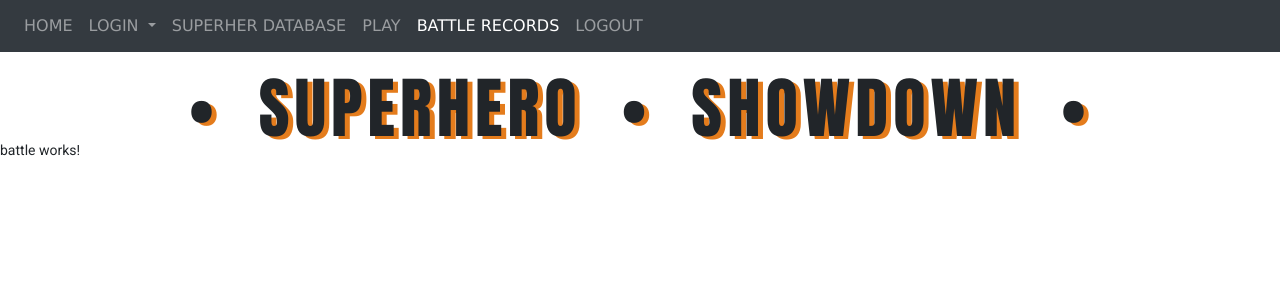
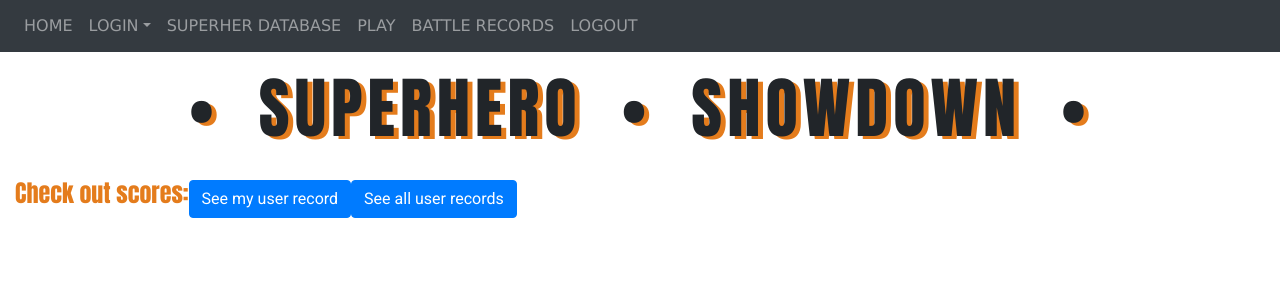
Before and after one commit to ChanryShuai/Project2-Group3-frontend, an Angular app: page /battle in a window 1280 px wide. Shown: the top 300 px of the page. Built offline with nearby package versions, Linux system fonts and the light colour scheme.

Commit message:
adding record

```diff
--- a/src/app/components/battle/battle.component.html
+++ b/src/app/components/battle/battle.component.html
@@ -1 +1,36 @@
-<p>battle works!</p>
+<div main="container">
+    <div class="row-4">
+        <div class="col-6">
+            <br>
+            <br>
+            <label style="font-family: Impact; font-size:x-large; color: rgb(228, 124, 28)">Check out scores:</label>
+            <button class="btn btn-primary" (click)="getOneUserRecord(username)">See my user record</button>
+            <button class="btn btn-primary" (click)="getUserRecords()">See all user records</button>
+        </div>
+    </div>
+</div>
+
+<div class="row" id="formdiv">
+    <div class="col-4-sm">
+        <table class="table" *ngIf="userRecords">
+            <thead>
+                <tr>
+                    <th scope="col">ID</th>
+                    <th scope="col">First Name</th>
+                    <th scope="col">Last Name</th>
+                    <th scope="col">User Record</th>
+                </tr>
+            </thead>
+            <tbody *ngFor="let user of userRecords">
+                <td>{{user.userId}}</td>
+                <td>{{user.first}}</td>
+                <td>
+                    {{user.last}}
+                </td>
+                <td>
+                    {{user.userRecord}}
+                </td>
+            </tbody>
+        </table>
+    </div>
+</div>
--- a/src/app/components/battle/battle.component.ts
+++ b/src/app/components/battle/battle.component.ts
@@ -1,4 +1,8 @@
 import { Component, OnInit } from '@angular/core';
+import { Battle } from 'src/app/models/battle/battle';
+import { User } from 'src/app/models/user/user';
+import { BattleService } from 'src/app/services/battle/battle.service';
+import { UserService } from 'src/app/services/user/user.service';
 
 @Component({
   selector: 'app-battle',
@@ -7,9 +11,34 @@ import { Component, OnInit } from '@angular/core';
 })
 export class BattleComponent implements OnInit {
 
-  constructor() { }
+  constructor(private us:UserService, private bs:BattleService) { }
+
+  username:string
+  //userBattles:Array<Battle>
+  userRecords:Array<User>
 
   ngOnInit(): void {
   }
 
+  // getOneUserBattle(username:string){
+  //   this.bs.getUserBattles(username).subscribe(
+  //     (data)=>{
+  //       this.userBattles=data;
+  //       return this.userBattles
+  //     }
+  //   )
+  // }
+
+  getOneUserRecord(username:string){
+    this.us.getUserByUsername(this.username).subscribe(
+      (data)=>{
+        this.userRecords=[data];
+      }
+      )
+    }
+
+  getUserRecords(){
+    this.userRecords=this.bs.getAllUserRecords()
+    return this.userRecords;
+  }
 }
--- a/src/app/components/game/game.component.ts
+++ b/src/app/components/game/game.component.ts
@@ -17,6 +17,7 @@ export class GameComponent implements OnInit {
   avatar: Superhero;
   villain: Superhero;
   outcome: string;
+  userId:number;
 
   constructor(private ss: SuperheroService, private bs:BattleService) { }
 
@@ -49,7 +50,7 @@ export class GameComponent implements OnInit {
   }
 
   buildBattle():void{
-    let battleDTO = new BattleDTO(this.outcome, this.avatar.name, this.villain.name);
+    let battleDTO = new BattleDTO(this.outcome, this.avatar.name, this.villain.name, this.userId);
     this.bs.addBattle(battleDTO);
   }
 
--- a/src/app/components/navbar/navbar.component.css
+++ b/src/app/components/navbar/navbar.component.css
@@ -4,3 +4,29 @@ nav {
     text-transform: uppercase;
     font-size: 12pt;
 }
+
+
+/* Dropdown button */
+
+button {
+    text-align: left;
+    /* font-family: Verdana, Geneva, Tahoma, sans-serif; */
+    text-transform: uppercase;
+    font-size: 12pt;
+    border: none;
+    outline: none;
+    background-color: inherit;
+    font-family: inherit;
+    /* Important for vertical align on mobile phones */
+    margin: 0;
+    /* Important for vertical align on mobile phones */
+}
+
+
+/* Dropdown */
+
+.DropdownMenu {
+    float: left;
+    overflow: hidden;
+    background-color: rgba(245, 184, 87, 0.8);
+}
--- a/src/app/components/navbar/navbar.component.html
+++ b/src/app/components/navbar/navbar.component.html
@@ -3,28 +3,35 @@
         <li class="nav-item">
             <a class="nav-link" routerLinkActive="active" routerLink="home">Home</a>
         </li>
-        <!-- <li class="nav-item"> -->
-        <!-- <a class="nav-link" routerLinkActive="active" routerLink="login">Login</a> -->
-        <li class="nav-item dropdown" dropdown>
-            <a dropdownToggle mdbWavesEffect type="button" class="nav-link dropdown-toggle waves-light" mdbWavesEffect>
-            Login <span class="caret"></span></a>
-            <div *dropdownMenu class="dropdown-menu dropdown dropdown-primary" role="login">
-                <a class="dropdown-item waves-light" mdbWavesEffect routerLink="ogin">Login</a>
-                <a class="dropdown-item waves-light" mdbWavesEffect routerLinkActive="active" routerLink="register">Register</a>
+
+        <li class="navbar-item" ngbDropdown #myDrop="ngbDropdown">
+            <button class="nav-link dropdown-toggle" ngbDropdownAnchor (focus)="myDrop.open()">Login</button>
+            <div class="DropdownMenu" ngbDropdownMenu aria-labelledby="dropdownManual" style="float:left;">
+                <button ngbDropdownItem routerLinkActive="active" routerLink="login">Login</button>
+                <button ngbDropdownItem routerLinkActive="active" routerLink="register">Register</button>
             </div>
         </li>
-        <!-- </li> -->
-        <li class="nav-item">
-            <a class="nav-link" routerLinkActive="active" routerLink="superhero">Superher Database</a>
+        <li class="nav-item ">
+            <a class="nav-link " routerLinkActive="active " routerLink="superhero ">Superher Database</a>
         </li>
-        <li class="nav-item">
-            <a class="nav-link" routerLinkActive="active" routerLink="game">Play</a>
+        <li class="nav-item ">
+            <a class="nav-link " routerLinkActive="active " routerLink="game ">Play</a>
         </li>
-        <li class="nav-item">
-            <a class="nav-link" routerLinkActive="active" routerLink="battle">Battle Records</a>
+        <li class="nav-item ">
+            <a class="nav-link " routerLinkActive="active " routerLink="battle ">Battle Records</a>
         </li>
-        <li class="nav-item">
-            <a class="nav-link" routerLinkActive="active" routerLink="logout">Logout</a>
+        <li class="nav-item ">
+            <a class="nav-link " routerLinkActive="active " routerLink="logout ">Logout</a>
         </li>
     </ul>
 </nav>
+
+<!-- <li class="nav-item "> -->
+<!-- <a class="nav-link " routerLinkActive="active " routerLink="login ">Login</a> -->
+<!-- <a class="nav-link dropdown-toggle " role="button " data-toggle="dropdown " aria-haspopup="true " aria-expanded="false " routerLinkActive="active " routerLink="login ">
+            Login</a>
+            <div class="dropdown-menu " aria-labelledby="navbarDropdown ">
+                <a class="dropdown-item " routerLinkActive="active " routerLink="login ">Login</a>
+                <a class="dropdown-item " routerLinkActive="active " routerLink="register ">Register</a>
+                <div class="dropdown-divider "></div>
+            </div> -->
--- a/src/app/components/register/register.component.html
+++ b/src/app/components/register/register.component.html
@@ -9,12 +9,12 @@
         <input type="text" class="form-control" [(ngModel)]="password" required>
     </div>
     <div class="col-4-sm">
-        <label class="label" for="fName">First Name:</label>
-        <input type="text" class="form-control" [(ngModel)]="fName" required>
+        <label class="label" for="first">First Name:</label>
+        <input type="text" class="form-control" [(ngModel)]="first" required>
     </div>
     <div class="col-4-sm">
-        <label class="label" for="lName">Last Name:</label>
-        <input type="text" class="form-control" [(ngModel)]="lName" required>
+        <label class="label" for="last">Last Name:</label>
+        <input type="text" class="form-control" [(ngModel)]="last" required>
     </div>
     <button class="btn btn-success" id="registerbtn" (click)="register()"> Register </button>
 </div>
--- a/src/app/components/register/register.component.ts
+++ b/src/app/components/register/register.component.ts
@@ -11,8 +11,8 @@ export class RegisterComponent implements OnInit {
 
   username:string;
   password:string;
-  fName:string;
-  lName:string;
+  first:string;
+  last:string;
   userId:number;
 
   users: User[];
@@ -32,7 +32,7 @@ export class RegisterComponent implements OnInit {
   }
 
     register(){
-     let u = new User(0,this.username,this.password,this.fName,this.lName, 0,0,0,);
+     let u = new User(0,this.username,this.password,this.first,this.last, 0,0,0,);
       this.us.addUser(u).subscribe(
         (response:User)=>{
           u = response;
--- a/src/app/models/battleDTO/battle-dto.ts
+++ b/src/app/models/battleDTO/battle-dto.ts
@@ -3,14 +3,15 @@ export class BattleDTO {
     outcomes: string;
     avatar: string;
     opponent: string;
+    userId: number;
 
-    constructor(outcomes:string,
-        avatar:string,
-        opponent:string) {
+    constructor(outcomes: string,
+        avatar: string,
+        opponent: string, userId: number) {
 
-        this.outcomes=outcomes;
-        this.avatar=avatar;
-        this.opponent=opponent;
-       // this.powerStats = powerStats;
+        this.outcomes = outcomes;
+        this.avatar = avatar;
+        this.opponent = opponent;
+        this.userId = this.userId
     }
 }
--- a/src/app/models/user/user.ts
+++ b/src/app/models/user/user.ts
@@ -3,18 +3,18 @@ export class User {
     userId:number;
     username: string;
     password: string;
-    firstName: string;
-    lastName: string;
+    first: string;
+    last: string;
     userWins: number;
     userLosses: number;
     userRecord: number;
 
-    constructor(userId:number,username:string, password:string, firstName:string, lastName:string, userWins:number, userLosses:number, userRecord:number){
+    constructor(userId:number,username:string, password:string, first:string, last:string, userWins:number, userLosses:number, userRecord:number){
         this.userId = userId;
         this.username = username;
         this.password = password;
-        this.firstName = firstName;
-        this.lastName = lastName;
+        this.first = first;
+        this.last = last;
         this.userWins = userWins;
         this.userLosses = userLosses;
         this.userRecord = userRecord;
--- a/src/app/services/battle/battle.service.ts
+++ b/src/app/services/battle/battle.service.ts
@@ -11,43 +11,51 @@ import { UserService } from '../user/user.service';
 })
 export class BattleService {
 
-  constructor(private http:HttpClient, private userService:UserService) { }
+  constructor(private http: HttpClient, private userService: UserService) { }
 
   //gets one battle from DB using the battleId
-  getOneBattleById(battleId:number): Observable<Battle[]>{
-    return this.http.get<Battle[]>('http://localhost:8080/project2/battle'+battleId);
-  }
-
-  //gets all a user's battles from DB using the username
-  getUserBattles(username:string): Observable<Battle[]>{
-    return this.http.get<Battle[]>('http://localhost:8080/project2/battle'+username);
+  getOneBattleById(battleId: number): Observable<Battle[]> {
+    return this.http.get<Battle[]>('http://localhost:8080/project2/battle/' + battleId);
   }
 
   //addBattle return void
-  addBattle(battleDTO : BattleDTO): void{
+  addBattle(battleDTO: BattleDTO): void {
     this.http.post<Battle>(('http://localhost:8080/project2/battle'), battleDTO);
   }
 
- //get All user records
- getAllUserRecords(){
-  let allUsers = this.userService.getAllUsers();
-  let userRecords:Array<Array<any>> ;
+  //get All user records
+  getAllUserRecords():any {
+    this.userService.getAllUsers().subscribe(
+      (data) => {
+        let allUsers: Array<User> = data;
+        let userRecords: Array<Array<User>>;
+        for (let user of allUsers) {
+          var userRecord: Array<any> = [0, "null", "null", 0];
+          userRecord[0] = user.userId;
+          userRecord[1] = user.first;
+          userRecord[2] = user.last;
+          userRecord[3] = user.userRecord;
 
-   for (let user of allUsers[Symbol.iterator]()){
-    var userRecord:Array<any> = [0, "null", 0];
-    userRecord[0] = user.userId;
-    userRecord[1] = user.username;
-    userRecord[2] = user.userRecord;
+        } userRecords.push(userRecord);
+        return userRecords;
+      }
+    ); () => { console.log("Error loading all user records...");
+  return null; }
+    }
+  }
 
-   } userRecords.push(userRecord);
-}
-//get One user record
-getOneUserRecord(userId:number){
-  let u:User = this.userService.getUserById(userId)[Symbol.iterator]();
-  let userRecord: Array<any> = [0, "null", 0];
-    userRecord[0] = u.userId;
-    userRecord[1] = u.username;
-    userRecord[2] = u.userRecord;
+// //get One user record
+// getOneUserRecord(userId:number){
+//   let u:User = this.userService.getUserById(userId)[Symbol.iterator]();
+//   let userRecord: Array<any> = [0, "null", 0];
+//     userRecord[0] = u.userId;
+//     userRecord[1] = u.username;
+//     userRecord[2] = u.userRecord;
 
- }
-}
+//  }
+// }
+
+  // //gets all a user's battles from DB using the username
+  // getUserBattles(username:string): Observable<Battle[]>{
+  //   return this.http.get<Battle[]>('http://localhost:8080/project2/battle/'+username);
+  // }
```
Also changed, not shown: package.json (+12 -12 lines), 1 other file (tests, documents, lock files or other folders).
